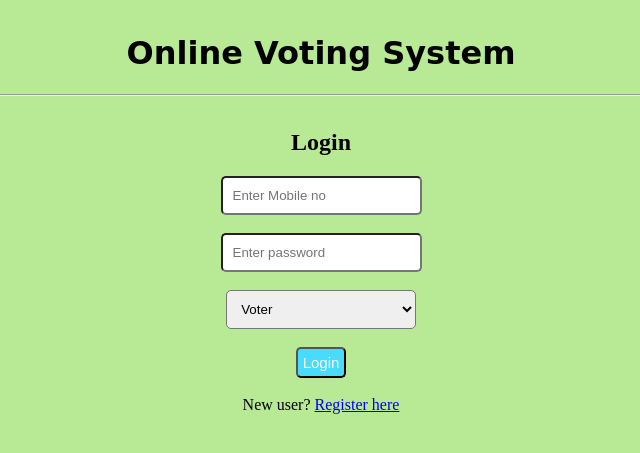
After one commit to farzanamoon/online-voting-system, a PHP site: page / in a window 1280 px wide. The commit adds this page. Shown: the top 453 px of the page, without its empty margins (319-959 px from the left). Run offline with PHP 8.4, Linux system fonts and the light colour scheme.

Commit message:
login done

```diff
--- /dev/null
+++ b/css/stylesheet.css
@@ -0,0 +1,31 @@
+body{
+    text-align: center;
+    background-color: #b8e994;
+}
+
+#headerSection{
+    padding: 5px;
+}
+
+#headerSection h1{
+font-family: cursive;
+}
+input{
+    padding: 10px;
+    border-radius: 5px;
+}
+
+#dropbox{
+    padding: 10px;
+    border-radius: 5px;
+    width: 15%
+}
+
+#loginbtn{
+    padding: 5px;
+    font-size: 15px;
+    border-radius: 5px;
+    background-color:#48dbfb;
+    color: white;
+
+}
--- /dev/null
+++ b/index.php
@@ -0,0 +1,33 @@
+<!DOCTYPE html>
+<html lang="en">
+
+<head>
+    <meta charset="UTF-8">
+    <meta name="viewport" content="width=device-width, initial-scale=1.0">
+    <title>Online Voting System</title>
+    <link rel="stylesheet" href="css/stylesheet.css">
+</head>
+
+<body>
+    <div id="headerSection">
+        <h1>Online Voting System</h1>
+        <hr>
+    </div>
+
+    <div id="bodySection">
+        <form action="#">
+            <h2>Login</h2>
+
+            <input type="number" name="mobile" placeholder="Enter Mobile no"><br><br>
+            <input type="password" name="password" placeholder="Enter password"><br><br>
+            <select id="dropbox" name="role">
+                <option value="1">Voter</option>
+                <option value="2">Group</option>
+            </select><br><br>
+            <button id="loginbtn">Login</button><br><br>
+            New user? <a href="routes/register.php">Register here</a>
+        </form>
+    </div>
+</body>
+
+</html>
--- a/routes/dashboard.php
+++ b/routes/dashboard.php
@@ -1,10 +1,13 @@
 <!DOCTYPE html>
 <html lang="en">
+
 <head>
     <meta charset="UTF-8">
     <meta name="viewport" content="width=device-width, initial-scale=1.0">
     <title>Online Voting System- Dashboard</title>
+    <link rel="stylesheet" href="css/stylesheet.css">
 </head>
+
 <body>
     <button>Back</button>
     <button>Logout</button>
@@ -13,4 +16,5 @@
     <div id=Profile></div>
     <div id=Group></div>
 </body>
+
 </html>
```
Also changed, not shown: routes/index.html (deleted, +0 -26 lines), routes/register.php (renamed from routes/register.html, +8 -5 lines).
